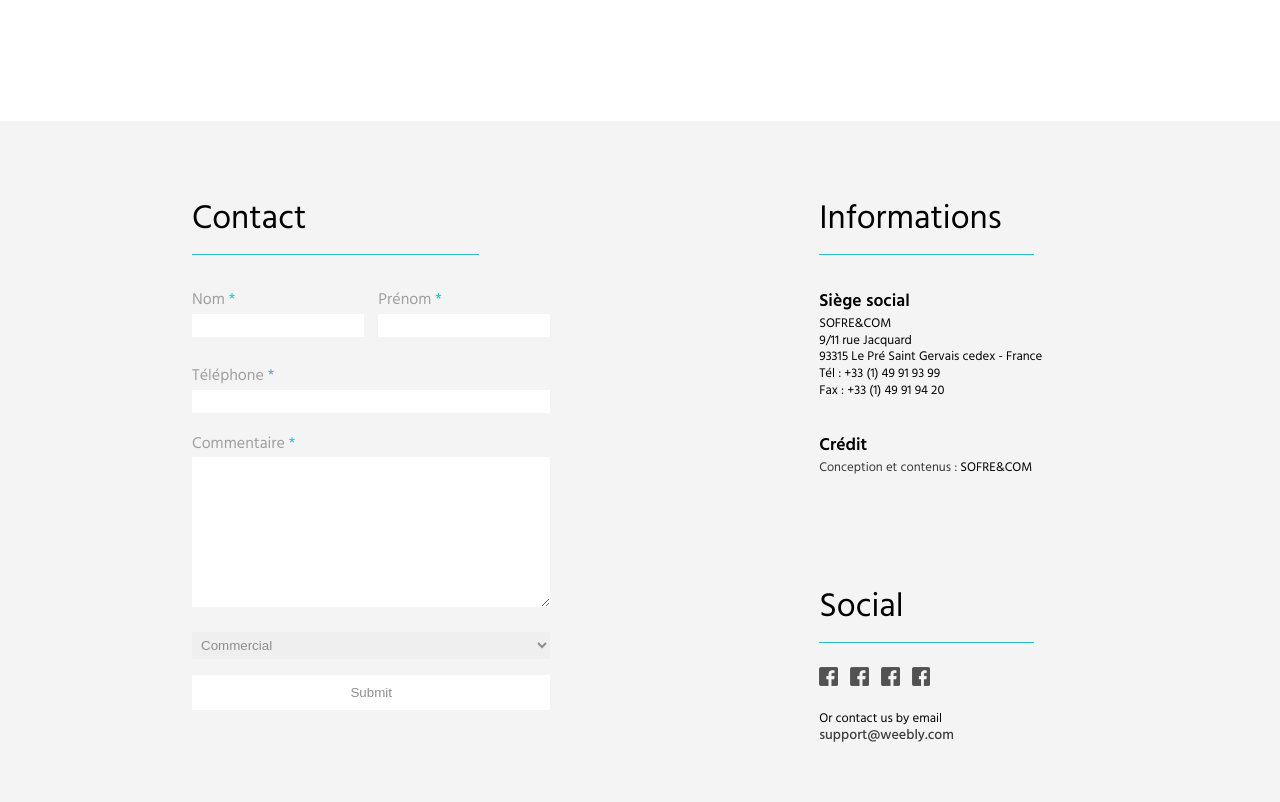
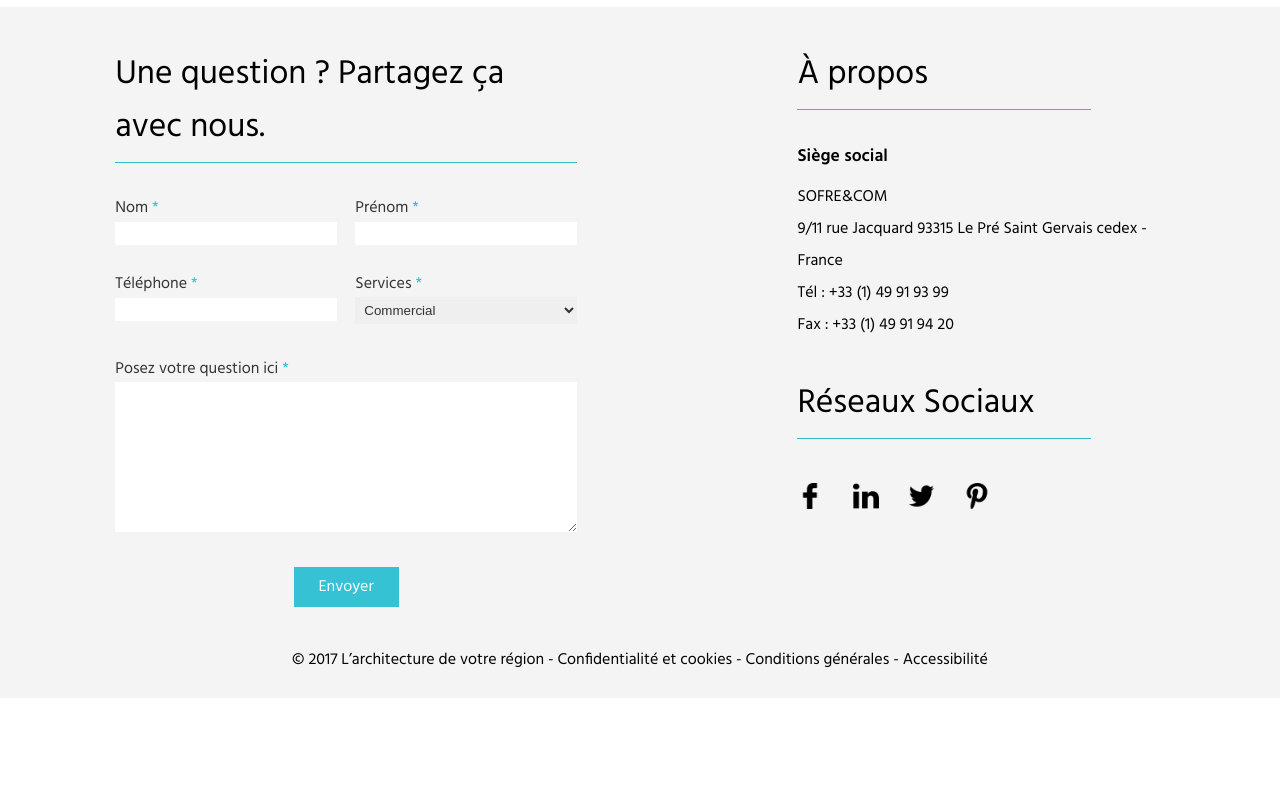
Before and after one commit to UlysseHall/architecture, a PHP site: page /index.php?action=listJournals in a window 1280 px wide. Shown: the part 1561-2363 px from the top of the page. After the commit the page ends 2229 px from the top, so only its background shows below. Run offline with PHP 8.4, Linux system fonts and the light colour scheme; data comes from the database, SQL or seed files in the repository.

Commit message:
pleins de fixs

```diff
--- a/app/core/Setup.php
+++ b/app/core/Setup.php
@@ -8,7 +8,7 @@ class Setup
 	CONST DB_NAME = 'architecture';
 	CONST DB_HOST = 'localhost';
 	CONST DB_USER = 'root';
-	CONST DB_PASS = 'root';
+	CONST DB_PASS = 'kamini';
 	CONST DB_PORT = '3306';
 
 	/**
--- a/pages/listJournals.php
+++ b/pages/listJournals.php
@@ -1,6 +1,6 @@
 <div class="banner backgroundListJournals"><h1>L’architecture de vos régions. <br>
        Papier + numérique <br>
-           Sans engagement <br>
+           <span class="list-journal-sans-engagement">Sans engagement</span> <br>
 </h1>
 </div>
 <div class="containerListJournal">
@@ -28,12 +28,19 @@
 			<h5><?php echo $magasine->getRegion(); ?></h5>
 			<div class="hover">
 				<h4>
-					Commandez la revue <?php echo $magasine->getNumber(); ?>
+					Revue n°<?php echo $magasine->getNumber(); ?>
 				</h4>
-				<p>Magasine</p>
-				<button>
-					Commander
-				</button>
+				<a href="index.php?action=journalView&id=<?php echo($magasine->getId()); ?>">
+                    <button>
+                        Voir
+                    </button>
+                </a>
+
+                <a href="index.php?action=order">
+                    <button>
+                        Commander
+                    </button>
+                </a>
 			</div>
 			</div>
 		</article>
--- a/pages/order.php
+++ b/pages/order.php
@@ -43,8 +43,7 @@
             <h1>Vous souhaitez offrir un abonnement à un ami ou un proche ?</h1>
         </div>
         <div class="abonnement-bouton">
-            <a href="index.php?action=subscribe"><button>S'abonner</button></a>
-            <img src="public/images/img-layout/supermarket-gift.png">
+            <a href="index.php?action=subscribe"><button><img src="public/images/img-layout/supermarket-gift.png">S'abonner</button></a>
         </div>
     </div>
 </div>
--- a/pages/validation.php
+++ b/pages/validation.php
@@ -14,12 +14,12 @@
             </div>
             <div class="desktop-image">
                 <figure>
-                    <img src="images/mail.png">
+                    <img src="public/images/img-layout/mail.png">
                 </figure>
             </div>
             <div class="confirmer-commande-suite">
                 <p>Dans l'attente, n'hésitez pas à nous contacter pour toute demande complémentaire.</p>
-                <p>Bien cordialement.
+                <p class="confirmer-commande-suite-2">Bien cordialement.
                     <br>Votre Service Client L’Architecture de votre région.</p>
             </div>
         </div>
--- a/public/css/style.css
+++ b/public/css/style.css
@@ -875,8 +894,8 @@ button{
 
 footer{
 	margin-top: 15vh;
-	padding-top: 7vh;
-	padding-bottom: 7vh;
+	padding-top: 25px;
+	padding-bottom: 25px;
 	background-color: #f4f4f4;
 	clear: both;
 	overflow: hidden;
@@ -887,8 +906,9 @@ footer{
 }
 
 .containerFooter{
-	width: 70%;
-	margin-left: 15%;
+	width: 100%;
+	padding: 0 9%;
+    overflow: auto;
 }
 
 .containerFooter h2{
@@ -900,28 +920,30 @@ footer{
 }
 
 .containerFooter .containerLeft{
-	width: 40%;
+	width: 55%;
 	float: left;
 }
 
 .containerFooter .containerRight{
-	width: 30%;
-	margin-right: 0%;
+	width: 45%;
 	float: right;
+    padding-left: 10%;
 }
 
 .containerRight .social{
-	margin-top: 11vh;
+	margin-top: 20px;
+    margin-bottom: 20px;
 }
 
 .containerRight h3{
 	margin-top: 4vh;
 	font-size: 1.1em;
+    margin-bottom: 10px;
 }
 
 .containerRight p{
-	line-height: 1.3em;
-	font-size: 0.8em;
+	font-size: 1em;
+    line-height: 2em;
 }
 
 .containerRight p span{
@@ -942,6 +964,7 @@ footer{
 	display: inline-block;
 	width: 7%;
 	margin: 3vh 0vh 2vh 3%;
+    margin-right: 15px !important;
 }
 
 .containerRight ul li img{
@@ -960,23 +983,31 @@ footer{
 
 .containerLeft form{
 	margin-top: 3vh;
-	color: #a09f9f;
+	color: #333;
+    width: 80%;
 }
 
 .containerLeft label{
 	width: 48%;
 	float: left;
 	margin-top: 1vh;
+    color: #333;
 }
 
-.containerLeft label[for="prenom"]{
+.footer-more-infos {
+    clear: both;
+    margin-top: 10px;
+    padding-top: 40px;
+    text-align: center;
+}
+
+.containerLeft label[for="prenom"], .containerLeft label[for="services"]{
 	margin-left: 4%;
 	margin-bottom: 2vh;
 }
 
 .containerLeft label[for="telephone"]{
 	clear: both;
-	width: 100%;
 	margin-bottom: 2vh;
 }
 
@@ -992,7 +1023,6 @@ footer{
 }
 
 .containerLeft select{
-	margin-top: 2vh;
 	margin-bottom: 2vh;
 	width: 100%;
 	padding: 5px;
@@ -1000,7 +1030,7 @@ footer{
 }
 
 .containerLeft select{
-	color: #8e8e8e;
+	color: #333;
 }
 
 .decorationStar{
@@ -1012,10 +1042,13 @@ footer{
 	padding: 10px;
 }
 
-.containerLeft input[value="Submit"]{
-	color: #8e8e8e;
+.form-submit-footer {
+    color: #fff;
+    background-color: #36C1D4;
+    display: inline-block;
+    padding: 7px 25px;
+    cursor: pointer;
 }
-
 
 @media screen and (max-width:1200px)  {
 header{
--- a/template/default.php
+++ b/template/default.php
@@ -52,11 +52,11 @@
 		</ul>
 		<div class="contentMenuPhone">
 		<ul>
-			<li><a href="">Menu</a></li>
-			<li><a href="">Actualité</a></li>
-			<li><a href="">etc</a></li>
-			<li><a href="">etc</a></li>
-			<li><a href="">etc</a></li>
+			<li><a href="index.php?action=listJournals">magazines</a></li>
+			<li><a href="index.php?action=tender">appel d'offre</a></li>
+			<li><a href="index.php?action=listNews">actualités</a></li>
+			<li><a href="#footer-link-nav">contact</a></li>
+			<li><a href="index.php?action=order">abonnez-vous</a></li>
 		</ul>
 		</div>
 	</nav>
@@ -66,6 +66,7 @@
  			<li><a href="index.php?action=listJournals">magazines</a></li>
  			<li><a href="index.php?action=tender">appel d'offre</a></li>
  			<li><a href="index.php?action=listNews">atualités</a></li>
+ 			<li><a href="#footer-link-nav">contact</a></li>
  			<li><a href="index.php?action=order">abonnez-vous</a></li>
 			<li><a href=""><img class="logoLang" src="public/images/img-layout/france.png" alt=""> fr <img src="public/images/img-layout/cross_bottom.png" alt=""></a></li>
 		</ul>
@@ -119,10 +120,14 @@
 
 <?php require("pages/" . $data["page"]); ?>
 
-    <footer <?php if($action == "orderAction") { ?> class="footer-stick" <?php } ?>>
+    <?php
+        if($controllerName != "Admin") :
+    ?>
+
+    <footer id="footer-link-nav" <?php if($action == "orderAction" || $action == "validationAction" || $action == "newsViewAction") { ?> class="footer-stick" <?php } ?>>
 		<div class="containerFooter">
 			<div class="containerLeft">
-				<h2>Contact</h2>
+				<h2>Une question ? Partagez ça avec nous.</h2>
 				<form action="">
 					<label for="nom">
 						Nom <span class="decorationStar">*</span><br>
@@ -136,41 +141,48 @@
 						Téléphone <span class="decorationStar">*</span><br>
 						<input type="text" name="telephone" value=""><br>
 					</label>
-					Commentaire <span class="decorationStar">*</span><br>
+					<label for="services">
+                        Services <span class="decorationStar">*</span><br>
+					    <select id="select">
+                            <option value="valeur1">Commercial</option>
+                            <option value="valeur2">Rédactionnel / Publicité</option>
+                            <option value="valeur3">Administratif / Compatibilité</option>
+                            <option value="valeur3">Direction</option>
+                        </select><br>
+					</label>
+					Posez votre question ici <span class="decorationStar">*</span><br>
 					<textarea name="textarea" rows="10" cols="50">
 					</textarea><br>
-					<select id="select">
-						<option value="valeur1">Commercial</option>
-						<option value="valeur2">Rédactionnel / Publicité</option>
-						<option value="valeur3">Administratif / Compatibilité</option>
-						<option value="valeur3">Direction</option>
-					</select><br>
-					<input type="submit" value="Submit">
+					<br>
+					<center>
+                        <div class="form-submit-footer">
+                            Envoyer
+                        </div>
+					</center>
 				</form>
 			</div>
 			<div class="containerRight">
-				<h2>Informations</h2>
+				<h2>À propos</h2>
 				<h3>Siège social</h3>
 				<p>SOFRE&COM <br>
-					9/11 rue Jacquard <br>
-					93315 Le Pré Saint Gervais cedex - France <br>
-					Tél : +33 (1) 49 91 93 99 <br>
-					Fax : +33 (1) 49 91 94 20</p>
-					<h3>Crédit</h3>
-					<p><span>Conception et contenus :</span> SOFRE&COM</p>
-					<h2 class="social">Social</h2>
+                    9/11 rue Jacquard
+                    93315 Le Pré Saint Gervais cedex - France<br>
+                    Tél : +33 (1) 49 91 93 99<br>
+                    Fax : +33 (1) 49 91 94 20<br>
+                </p>
+					<h2 class="social">Réseaux Sociaux</h2>
 					<ul>
 						<li><a href=""><img src="public/images/img-layout/facebook.png" alt=""></a></li>
-						<li><a href=""><img src="public/images/img-layout/facebook.png" alt=""></a></li>
-						<li><a href=""><img src="public/images/img-layout/facebook.png" alt=""></a></li>
-						<li><a href=""><img src="public/images/img-layout/facebook.png" alt=""></a></li>
+						<li><a href=""><img src="public/images/img-layout/linkedin.png" alt=""></a></li>
+						<li><a href=""><img src="public/images/img-layout/twitter.png" alt=""></a></li>
+						<li><a href=""><img src="public/images/img-layout/pinterest.png" alt=""></a></li>
 					</ul>
-					<p>
-						Or contact us by email <br>
-						<span class="support"><a href="">support@weebly.com</a></span>
-					</p>
+				</div>
+				<div class="footer-more-infos">
+				    © 2017 L’architecture de votre région - Confidentialité et cookies - Conditions générales - Accessibilité
 				</div>
 			</div>
 		</footer>
+		<?php endif; ?>
 </body>
 </html>
```
Also changed, not shown: other parts of public/css/style.css (+43 -24 lines), pages/home.php (+5 -3 lines), pages/listNews.php (+6 -4 lines), public/css/screen.css (+19 -12 lines), public/images/img-layout/facebook.png, public/images/img-layout/linkedin.png (added), public/images/img-layout/mail.png, public/images/img-layout/pinterest.png (added), public/images/img-layout/twitter.png (added), 1 other file.
